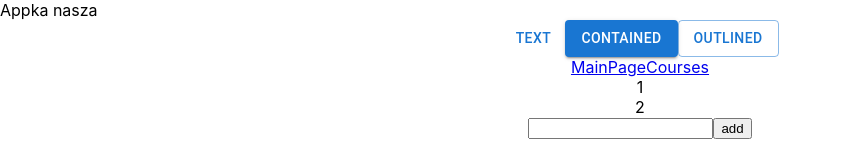
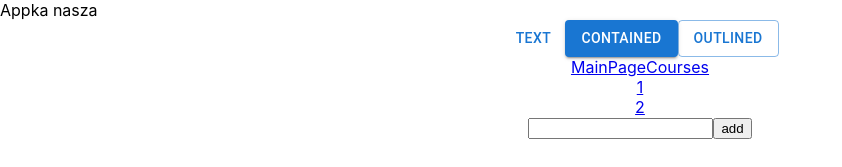
Before and after one commit to FilipdeTillier/speech-therapist-app, a React (Create React App) app: page /courses in a window 1280 px wide. Shown: the top 167 px of the page, without its empty margins (0-842 px from the left). Built offline with nearby package versions, Linux system fonts and the light colour scheme; data requests are answered from the project's data file; the HTML template or start-up script is replaced by a standard one.

Commit message:
Small changes

```diff
--- a/database.json
+++ b/database.json
@@ -23,5 +23,8 @@
     },
     { "id": 4, "name": "type-4", "count": 2, "description": "123", "image": "" }
   ],
-  "courses": [{ "id": 1, "name": "firstTest" }, { "id": 2 }]
+  "courses": [
+    { "id": 1, "name": "firstTest" },
+    { "id": 2, "name": "secondTest" }
+  ]
 }
--- a/src/Pages/Courses/Courses.tsx
+++ b/src/Pages/Courses/Courses.tsx
@@ -3,7 +3,7 @@ import { useDispatch, useSelector } from "react-redux";
 import { saveCourse } from "../../redux/Courseslist";
 import { RootState } from "../../redux/Store";
 import { fetchCourses } from "../../redux/actions/CoursesActions";
-import { Link } from "@mui/material";
+import { Link } from "react-router-dom";
 
 export const Courses = (): ReactElement => {
   const [input, setInput] = useState<any | null>();
@@ -25,7 +25,12 @@ export const Courses = (): ReactElement => {
   return (
     <div>
       <div>
-        {courses && courses.map((el) => <div key={el.id}>{el.id}</div>)}
+        {courses &&
+          courses.map((el) => (
+            <Link to={""}>
+              <div key={el.id}>{el.id}</div>
+            </Link>
+          ))}
       </div>
       <input value={input} onChange={(e) => setInput(e.target.value)} />
       <button onClick={addCourses}>add</button>
--- a/src/common/interfaces/TCourse.ts
+++ b/src/common/interfaces/TCourse.ts
@@ -1,4 +1,4 @@
 export type TCourse = {
   id: string;
-  name?: string;
+  name: string;
 };
```
